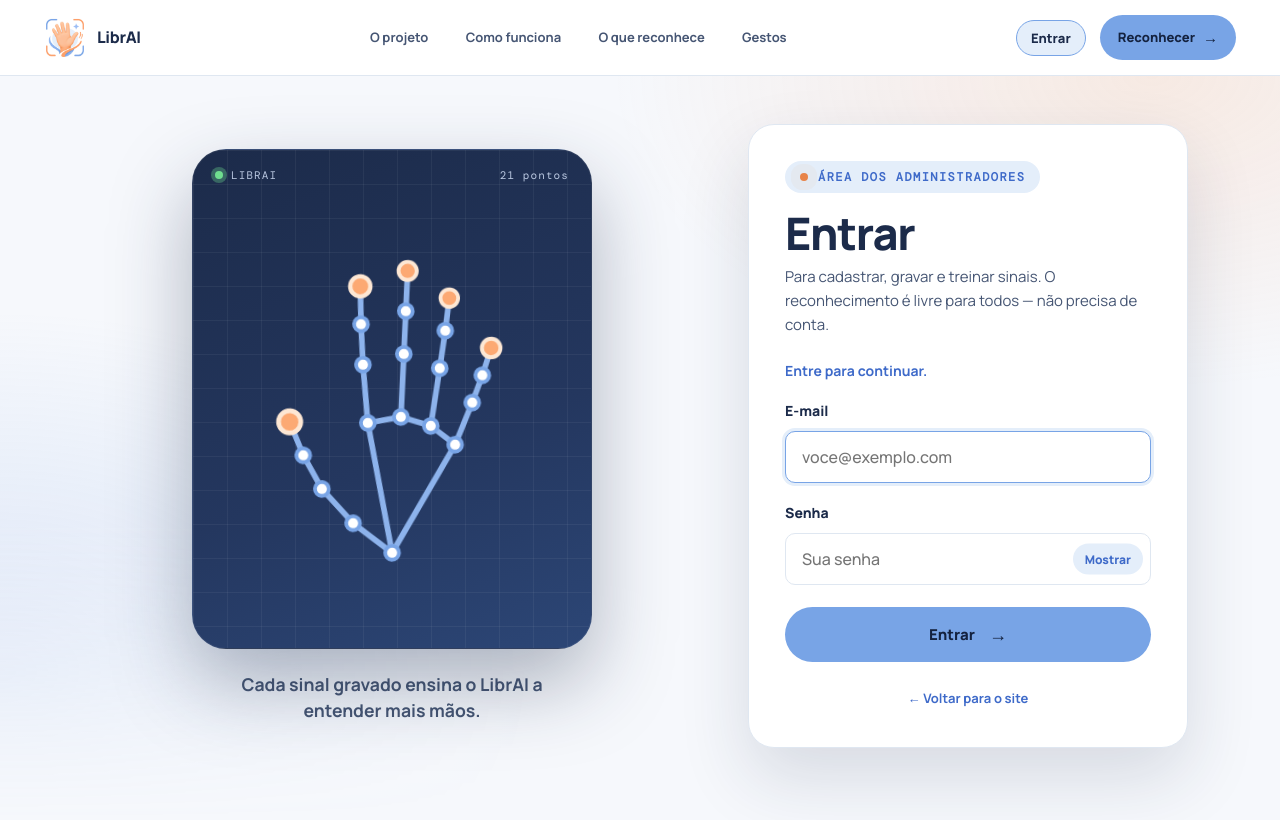
After one commit to VqtorZ/LibrAI, a Django app: page /entrar/?next=/gestos/ in a window 1280 px wide. The commit adds this page. Run offline with Django 5.2, Linux system fonts and the light colour scheme.

Commit message:
feat: tela de login e area de Gestos so para administradores
- /entrar/ na mesma linguagem do site (cartao escuro com a mao de 21
  pontos, mensagens em portugues, botao Mostrar senha); login pelo
  e-mail, sem diferenciar maiusculas; /sair/ por POST;
- home e Reconhecer continuam livres; toda a area de Gestos (cadastrar,
  gravar, apagar, excluir, treinar) exige conta de administrador
  (is_staff); o master (is_superuser) tambem gerencia usuarios em /admin/;
- cabecalho com Entrar ou Ola, nome + Sair (tambem no menu do celular);
- comando criar_admin cria ou atualiza contas pedindo a senha no
  terminal -- senhas nunca ficam em arquivos do projeto, so no banco
  local, criptografadas.

247 testes (o usuario de teste entra sem senha, para a suite nao ficar
10x mais lenta com a criptografia).

Co-Authored-By: Claude Opus 5.5 <noreply@anthropic.com>

```diff
--- a/config/settings.py
+++ b/config/settings.py
@@ -54,6 +54,11 @@ STATICFILES_DIRS = [BASE_DIR / "static"]
 MEDIA_ROOT = AMOSTRAS_MOVIMENTO
 DEFAULT_AUTO_FIELD = "django.db.models.BigAutoField"
 
+# Login (ver libras/acesso.py): a área de Gestos é só para administradores.
+LOGIN_URL = "entrar"
+LOGIN_REDIRECT_URL = "gestos"
+LOGOUT_REDIRECT_URL = "inicio"
+
 # Diagnóstico do reconhecimento de movimentos no terminal do runserver.
 LOGGING = {
     "version": 1,
--- a/libras/contexto.py
+++ b/libras/contexto.py
@@ -1,7 +1,7 @@
 """Variáveis disponíveis em todos os templates."""
 from django.conf import settings
 
-ESTILOS = ("css/app.css", "css/home.css", "css/reconhecer.css")
+ESTILOS = ("css/app.css", "css/home.css", "css/reconhecer.css", "css/entrar.css")
 
 
 def versao_estaticos(request):
--- a/libras/urls.py
+++ b/libras/urls.py
@@ -1,9 +1,22 @@
+from django.contrib.auth import views as auth_views
 from django.urls import path
+
 from . import views
+from .acesso import FormularioEntrar
 
 urlpatterns = [
     path("", views.inicio, name="inicio"),
     path("reconhecer/", views.reconhecer, name="reconhecer"),
+    path(
+        "entrar/",
+        auth_views.LoginView.as_view(
+            template_name="libras/entrar.html",
+            authentication_form=FormularioEntrar,
+            redirect_authenticated_user=True,
+        ),
+        name="entrar",
+    ),
+    path("sair/", auth_views.LogoutView.as_view(), name="sair"),
     path("video/", views.video, name="video"),
     path("api/status/", views.status, name="status"),
     path("gestos/", views.gestos, name="gestos"),
--- a/static/css/app.css
+++ b/static/css/app.css
@@ -2020,3 +2020,71 @@ kbd {
         justify-self: start;
     }
 }
+
+/* ==========================================================================
+   20. CONTA (cabeçalho: Entrar / Olá, nome · Sair)
+   ========================================================================== */
+.conta-entrar,
+.conta-sair button {
+    padding: 8px 14px;
+    border: 1.5px solid var(--color-border);
+    border-radius: var(--radius-full);
+    background: var(--color-surface);
+    color: var(--color-text);
+    font: 800 13px var(--font-body);
+    text-decoration: none;
+    cursor: pointer;
+    transition: border-color .2s, background .2s;
+}
+
+.conta-entrar:hover,
+.conta-entrar.is-active,
+.conta-sair button:hover {
+    border-color: var(--color-primary);
+    background: var(--color-primary-soft);
+}
+
+.conta-sair {
+    margin: 0;
+}
+
+.conta-ola {
+    max-width: 16ch;
+    overflow: hidden;
+    color: var(--color-text-secondary);
+    font-size: 13px;
+    font-weight: 700;
+    white-space: nowrap;
+    text-overflow: ellipsis;
+}
+
+.mobile-sair {
+    margin: 0;
+}
+
+/* "Sair" no menu do celular com a mesma cara dos links do menu. */
+.mobile-sair button {
+    width: 100%;
+    padding: 13px 10px;
+    border: 0;
+    border-radius: var(--radius-sm);
+    background: none;
+    color: var(--color-text-secondary);
+    font: 700 15px var(--font-body);
+    text-align: left;
+    cursor: pointer;
+}
+
+.mobile-sair button:hover {
+    background: var(--color-primary-soft);
+    color: var(--color-text);
+}
+
+@media (max-width:860px) {
+
+    .conta-entrar,
+    .conta-sair,
+    .conta-ola {
+        display: none;
+    }
+}
--- /dev/null
+++ b/static/css/entrar.css
@@ -0,0 +1,162 @@
+/* ==========================================================================
+   LibrAI — Tela de login (área dos administradores)
+   Reaproveita a câmera escura e a mão animada da home (home.css) e os
+   campos de formulário de app.css.
+   ========================================================================== */
+
+.entrar {
+    position: relative;
+    isolation: isolate;
+    min-height: calc(100vh - var(--header-height));
+    padding-block: 48px 72px;
+}
+
+.entrar::before {
+    content: "";
+    position: absolute;
+    inset: 0;
+    z-index: -1;
+    background:
+        radial-gradient(900px 520px at 90% 0%, rgba(252, 169, 115, .18), transparent 60%),
+        radial-gradient(900px 600px at 0% 80%, rgba(120, 164, 230, .2), transparent 60%);
+    /* Dissolve embaixo, sem corte reto (igual ao topo da home). */
+    -webkit-mask-image: linear-gradient(to bottom, #000 60%, transparent);
+    mask-image: linear-gradient(to bottom, #000 60%, transparent);
+    pointer-events: none;
+}
+
+.entrar-grade {
+    display: grid;
+    grid-template-columns: 1fr minmax(360px, 440px);
+    gap: 56px;
+    align-items: center;
+}
+
+.entrar-visual {
+    display: grid;
+    justify-items: center;
+    gap: 22px;
+}
+
+.entrar-camera {
+    width: min(100%, 400px);
+}
+
+.entrar-frase {
+    max-width: 30ch;
+    margin: 0;
+    color: var(--color-text-secondary);
+    font-size: 1.1rem;
+    font-weight: 700;
+    line-height: 1.5;
+    text-align: center;
+}
+
+.entrar-cartao {
+    padding: 36px;
+    border-radius: var(--radius-lg);
+    background: var(--color-surface);
+    border: 1px solid var(--color-border);
+    box-shadow: 0 30px 70px rgba(28, 43, 74, .14);
+}
+
+.entrar-cartao h1 {
+    margin: 16px 0 8px;
+    font-size: clamp(2.2rem, 4vw, 2.8rem);
+    letter-spacing: -.03em;
+}
+
+.entrar-texto {
+    margin: 0 0 22px;
+    color: var(--color-text-secondary);
+    font-size: 15px;
+    line-height: 1.6;
+}
+
+.entrar-erro {
+    margin: 0 0 18px;
+    padding: 12px 16px;
+    border-radius: var(--radius-sm);
+    background: rgba(217, 90, 71, .08);
+    border: 1px solid rgba(217, 90, 71, .4);
+    color: var(--color-error);
+    font-size: 14px;
+    font-weight: 700;
+}
+
+.entrar-erro p {
+    margin: 0;
+}
+
+.entrar-aviso {
+    margin: 0 0 16px;
+    color: var(--color-link);
+    font-size: 14px;
+    font-weight: 700;
+}
+
+.entrar-form {
+    display: grid;
+    gap: 18px;
+}
+
+.entrar-form .form-field label {
+    font-size: 14px;
+}
+
+.entrar-form .form-field input {
+    padding: 14px 16px;
+    font-size: 16px;
+}
+
+.entrar-senha {
+    position: relative;
+}
+
+.entrar-senha input {
+    padding-right: 96px !important;
+}
+
+.entrar-mostrar {
+    position: absolute;
+    top: 50%;
+    right: 8px;
+    padding: 7px 12px;
+    border: 0;
+    border-radius: var(--radius-full);
+    background: var(--color-primary-soft);
+    color: var(--color-link);
+    font: 800 12px var(--font-body);
+    cursor: pointer;
+    transform: translateY(-50%);
+}
+
+.entrar-mostrar:hover {
+    background: #D5E3F8;
+}
+
+.entrar-botao {
+    justify-content: center;
+    margin-top: 4px;
+}
+
+.entrar-rodape {
+    margin: 22px 0 0;
+    text-align: center;
+}
+
+@media (max-width:900px) {
+    .entrar-grade {
+        grid-template-columns: 1fr;
+    }
+
+    .entrar-visual {
+        display: none;
+    }
+
+    .entrar-cartao {
+        max-width: 480px;
+        margin-inline: auto;
+        padding: 28px;
+    }
+}
--- a/templates/libras/_cabecalho.html
+++ b/templates/libras/_cabecalho.html
@@ -11,6 +11,12 @@
     <a href="{% url 'gestos' %}"{% if pagina == 'gestos' or pagina|slice:':6' == 'gesto_' or pagina|slice:':9' == 'alfabeto_' %} class="is-active" aria-current="page"{% endif %}>Gestos</a>
   </nav>
   <div class="header-actions">
+    {% if user.is_authenticated %}
+    <span class="conta-ola" title="{{ user.email }}">Olá, {{ user.first_name|default:user.email }}</span>
+    <form method="post" action="{% url 'sair' %}" class="conta-sair">{% csrf_token %}<button type="submit">Sair</button></form>
+    {% else %}
+    <a class="conta-entrar{% if pagina == 'entrar' %} is-active{% endif %}" href="{% url 'entrar' %}">Entrar</a>
+    {% endif %}
     <a class="header-cta{% if pagina == 'reconhecer' %} is-active{% endif %}" href="{% url 'reconhecer' %}"{% if pagina == 'reconhecer' %} aria-current="page"{% endif %}>Reconhecer <span aria-hidden="true">→</span></a>
     <button class="menu-toggle" type="button" aria-expanded="false" aria-controls="mobile-menu"
       aria-label="Abrir menu"><span class="menu-bar" aria-hidden="true"></span><span class="menu-bar"
@@ -22,6 +28,11 @@
   <a href="{% url 'inicio' %}#como-funciona">Como funciona</a>
   <a href="{% url 'inicio' %}#reconhece">O que reconhece</a>
   <a href="{% url 'gestos' %}"{% if pagina == 'gestos' or pagina|slice:':6' == 'gesto_' or pagina|slice:':9' == 'alfabeto_' %} class="is-active" aria-current="page"{% endif %}>Gestos</a>
+  {% if user.is_authenticated %}
+  <form method="post" action="{% url 'sair' %}" class="mobile-sair">{% csrf_token %}<button type="submit">Sair ({{ user.first_name|default:user.email }})</button></form>
+  {% else %}
+  <a href="{% url 'entrar' %}"{% if pagina == 'entrar' %} class="is-active" aria-current="page"{% endif %}>Entrar</a>
+  {% endif %}
   <a class="mobile-cta" href="{% url 'reconhecer' %}"{% if pagina == 'reconhecer' %} aria-current="page"{% endif %}>Reconhecer</a>
 </nav>
 {% endwith %}
--- /dev/null
+++ b/templates/libras/entrar.html
@@ -0,0 +1,82 @@
+{% load static %}
+<!doctype html>
+<html lang="pt-BR">
+
+<head>
+    <meta charset="utf-8">
+    <meta name="viewport" content="width=device-width, initial-scale=1">
+    <title>Entrar — LibrAI</title>
+    <link rel="icon" type="image/png" href="{% static 'img/logo.png' %}">
+    <script>document.documentElement.classList.add('js');</script>
+    <link rel="stylesheet" href="{% static 'css/app.css' %}?v={{ versao_estaticos }}">
+    <link rel="stylesheet" href="{% static 'css/home.css' %}?v={{ versao_estaticos }}">
+    <link rel="stylesheet" href="{% static 'css/entrar.css' %}?v={{ versao_estaticos }}">
+</head>
+
+<body class="pagina-entrar">{% include "libras/_cabecalho.html" %}
+    <main id="conteudo" class="home entrar">
+        <div class="section-wrap entrar-grade">
+            <section class="entrar-visual entra" style="--d:1" aria-hidden="true">
+                <div class="h-camera entrar-camera">
+                    <div class="h-camera-topo"><span class="h-ao-vivo"><i></i> LIBRAI</span><span>21 pontos</span></div>
+                    {% include "libras/_mao_svg.html" %}
+                    <div class="h-scan"></div>
+                </div>
+                <p class="entrar-frase">Cada sinal gravado ensina o LibrAI a entender mais mãos.</p>
+            </section>
+
+            <section class="entrar-cartao entra" style="--d:0" aria-labelledby="titulo-entrar">
+                <p class="etiqueta"><span class="etiqueta-ponto"></span>Área dos administradores</p>
+                <h1 id="titulo-entrar">Entrar</h1>
+                <p class="entrar-texto">Para cadastrar, gravar e treinar sinais. O reconhecimento é livre para todos — não
+                    precisa de conta.</p>
+
+                {% if form.non_field_errors %}
+                <div class="entrar-erro" role="alert">
+                    {% for erro in form.non_field_errors %}<p>{{ erro }}</p>{% endfor %}
+                </div>
+                {% endif %}
+                {% if next and not form.errors and not user.is_authenticated %}
+                <p class="entrar-aviso">Entre para continuar.</p>
+                {% endif %}
+
+                <form method="post" action="{% url 'entrar' %}" class="entrar-form" novalidate>
+                    {% csrf_token %}
+                    <input type="hidden" name="next" value="{{ next }}">
+                    <div class="form-field">
+                        <label for="{{ form.username.id_for_label }}">{{ form.username.label }}</label>
+                        {{ form.username }}
+                        {% for erro in form.username.errors %}<p class="form-error">{{ erro }}</p>{% endfor %}
+                    </div>
+                    <div class="form-field">
+                        <label for="{{ form.password.id_for_label }}">{{ form.password.label }}</label>
+                        <div class="entrar-senha">
+                            {{ form.password }}
+                            <button type="button" class="entrar-mostrar" id="mostrar-senha"
+                                aria-controls="{{ form.password.id_for_label }}" aria-pressed="false">Mostrar</button>
+                        </div>
+                        {% for erro in form.password.errors %}<p class="form-error">{{ erro }}</p>{% endfor %}
+                    </div>
+                    <button type="submit" class="primary-button botao-grande entrar-botao">Entrar <span
+                            aria-hidden="true">→</span></button>
+                </form>
+                <p class="entrar-rodape"><a class="text-link" href="{% url 'inicio' %}">← Voltar para o site</a></p>
+            </section>
+        </div>
+    </main>
+    <script>
+        (function () {
+            const botao = document.getElementById('mostrar-senha');
+            const campo = document.getElementById(botao.getAttribute('aria-controls'));
+            botao.addEventListener('click', () => {
+                const mostrar = campo.type === 'password';
+                campo.type = mostrar ? 'text' : 'password';
+                botao.textContent = mostrar ? 'Esconder' : 'Mostrar';
+                botao.setAttribute('aria-pressed', String(mostrar));
+                campo.focus();
+            });
+        })();
+    </script>
+</body>
+
+</html>
```
Also changed, not shown: libras/acesso.py (added, +58 -0 lines), libras/management/commands/criar_admin.py (added, +49 -0 lines), libras/tests/base.py (+13 -0 lines), libras/tests/test_acesso.py (added, +137 -0 lines), libras/tests/test_alfabeto_site.py (+3 -0 lines), libras/tests/test_sinais.py (+7 -1 lines), libras/views.py (+14 -0 lines), .claude/CONTEXTO.md, README.md.
